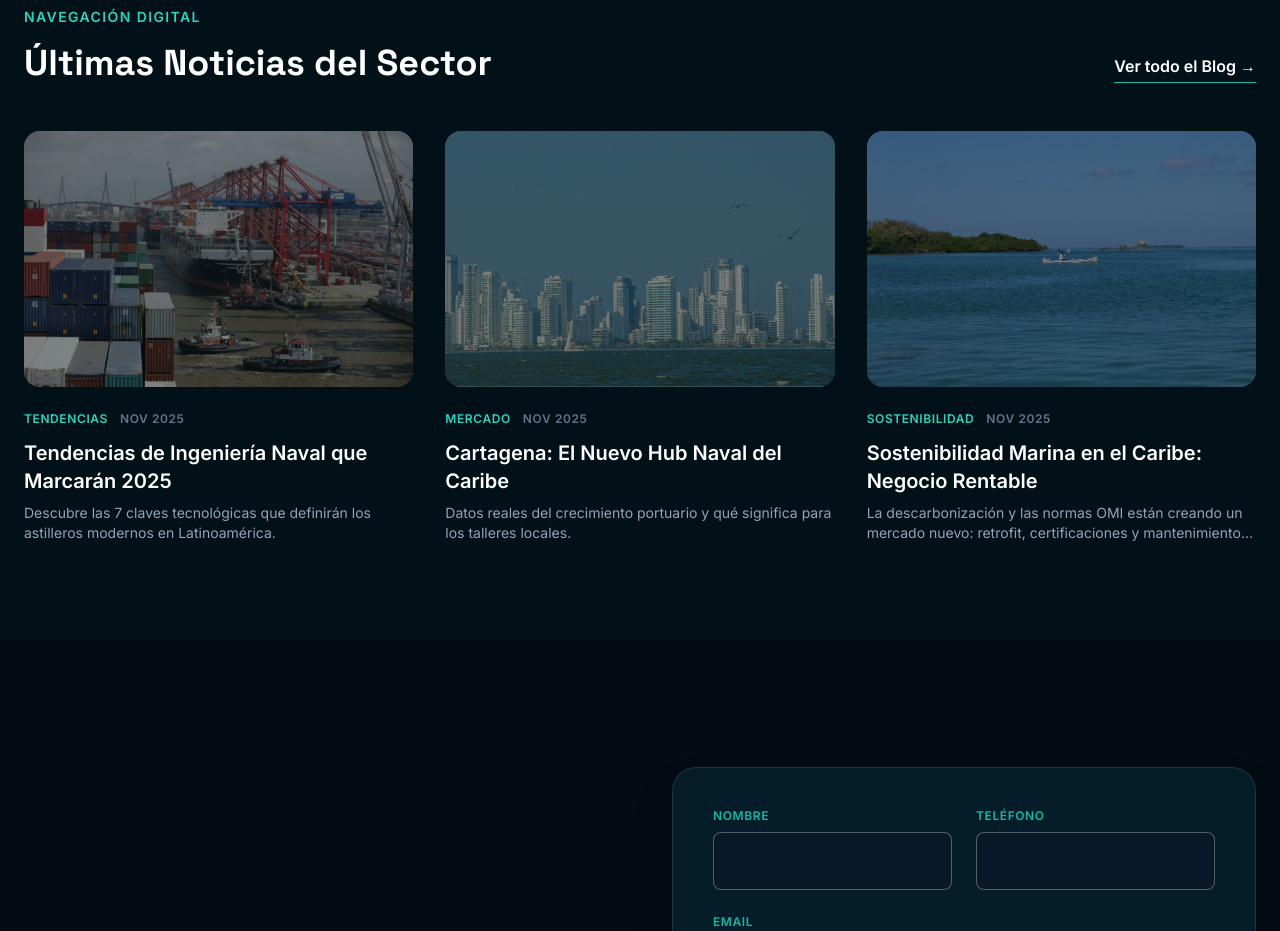
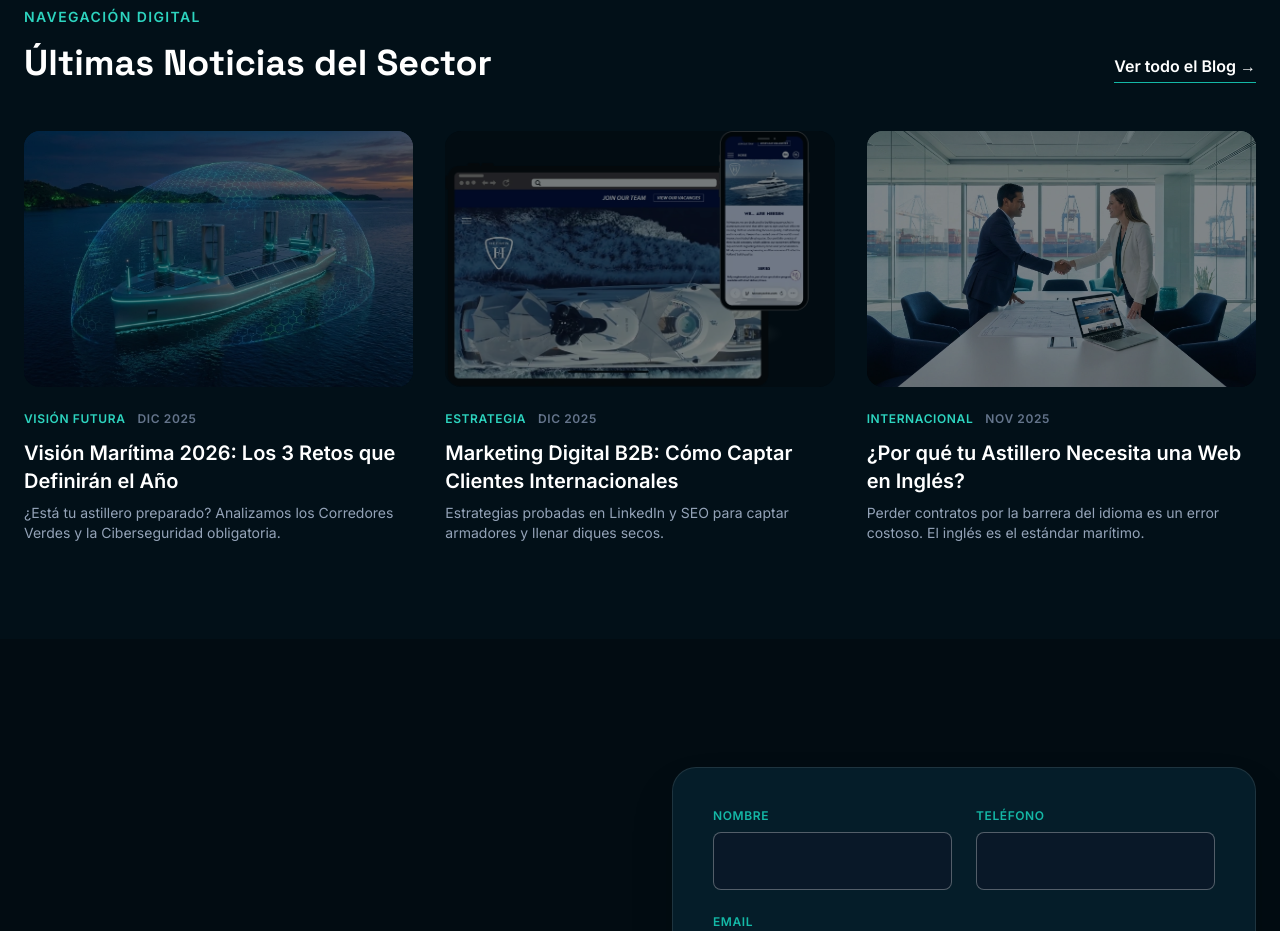
Before and after one commit to frankmercadopeerez-glitch/marinetech-studio, a plain HTML site: page index.html in a window 1280 px wide. Shown: the part 4020-4951 px from the top of the page. Drawn offline with nearby package versions, Linux system fonts and the light colour scheme.

Commit message:
cambios en la pagina principal

```diff
--- a/index.html
+++ b/index.html
@@ -1039,9 +1039,9 @@
         </div>
 
         <div class="grid md:grid-cols-3 gap-8 reveal">
-          <!-- Blog Card 1 (ENLAZADO Y ACTUALIZADO WEBP) -->
+          <!-- Blog Card 1: Visión 2026 (NUEVO) -->
           <a
-            href="blog/tendencias-ingenieria-naval-2025/"
+            href="blog/vision-maritima-2026/"
             class="group block hover-trigger"
           >
             <div
@@ -1052,34 +1052,34 @@
               ></div>
               <!-- IMAGEN OPTIMIZADA: WebP + Lazy Loading -->
               <img
-                src="images/blog1.webp"
-                alt="Tendencias Ingeniería Naval 2025"
+                src="images/blog8.webp"
+                alt="Visión Marítima 2026"
                 class="w-full h-full object-cover transform group-hover:scale-110 transition duration-700"
                 width="400"
                 height="300"
                 loading="lazy"
+                onerror="this.style.display='none'"
               />
             </div>
             <div
               class="flex gap-3 text-xs font-bold uppercase tracking-wider mb-3"
             >
-              <span class="text-teal-400">Tendencias</span>
-              <span class="text-slate-500">Nov 2025</span>
+              <span class="text-teal-400">Visión Futura</span>
+              <span class="text-slate-500">Dic 2025</span>
             </div>
             <h3
               class="text-xl font-bold text-white mb-2 group-hover:text-teal-400 transition"
             >
-              Tendencias de Ingeniería Naval que Marcarán 2025
+              Visión Marítima 2026: Los 3 Retos que Definirán el Año
             </h3>
             <p class="text-slate-400 text-sm line-clamp-2">
-              Descubre las 7 claves tecnológicas que definirán los astilleros
-              modernos en Latinoamérica.
+              ¿Está tu astillero preparado? Analizamos los Corredores Verdes y la Ciberseguridad obligatoria.
             </p>
           </a>
 
-          <!-- Blog Card 2 (Enlace Corregido y WebP) -->
+          <!-- Blog Card 2: Estrategia B2B (NUEVO) -->
           <a
-            href="blog/cartagena-hub-naval-caribe-2025/"
+            href="blog/marketing-digital-b2b-astilleros/"
             class="group block hover-trigger"
           >
             <div
@@ -1089,34 +1089,34 @@
                 class="absolute inset-0 bg-navy-900/50 group-hover:bg-transparent transition z-10"
               ></div>
               <img
-                src="images/blog2.webp"
-                alt="Cartagena Hub Naval"
+                src="images/proyecto12.webp"
+                alt="Marketing B2B Astilleros"
                 class="w-full h-full object-cover transform group-hover:scale-110 transition duration-700"
                 width="400"
                 height="300"
                 loading="lazy"
+                onerror="this.style.display='none'"
               />
             </div>
             <div
               class="flex gap-3 text-xs font-bold uppercase tracking-wider mb-3"
             >
-              <span class="text-teal-400">Mercado</span>
-              <span class="text-slate-500">Nov 2025</span>
+              <span class="text-teal-400">Estrategia</span>
+              <span class="text-slate-500">Dic 2025</span>
             </div>
             <h3
               class="text-xl font-bold text-white mb-2 group-hover:text-teal-400 transition"
             >
-              Cartagena: El Nuevo Hub Naval del Caribe
+              Marketing Digital B2B: Cómo Captar Clientes Internacionales
             </h3>
             <p class="text-slate-400 text-sm line-clamp-2">
-              Datos reales del crecimiento portuario y qué significa para los
-              talleres locales.
+              Estrategias probadas en LinkedIn y SEO para captar armadores y llenar diques secos.
             </p>
           </a>
 
-          <!-- Blog Card 3 (Enlace Corregido y WebP) -->
+          <!-- Blog Card 3: Web en Inglés (NUEVO) -->
           <a
-            href="blog/sostenibilidad-marina-caribe-negocio-rentable/"
+            href="blog/web-ingles-astilleros/"
             class="group block hover-trigger"
           >
             <div
@@ -1126,40 +1126,33 @@
                 class="absolute inset-0 bg-navy-900/50 group-hover:bg-transparent transition z-10"
               ></div>
               <img
-                src="images/blog3.webp"
-                alt="Sostenibilidad Marina Caribe"
+                src="images/blog6.webp"
+                alt="Web en Inglés Astilleros"
                 class="w-full h-full object-cover transform group-hover:scale-110 transition duration-700"
                 width="400"
                 height="300"
                 loading="lazy"
+                onerror="this.style.display='none'"
               />
             </div>
             <div
               class="flex gap-3 text-xs font-bold uppercase tracking-wider mb-3"
             >
-              <span class="text-teal-400">Sostenibilidad</span>
+              <span class="text-teal-400">Internacional</span>
               <span class="text-slate-500">Nov 2025</span>
             </div>
             <h3
               class="text-xl font-bold text-white mb-2 group-hover:text-teal-400 transition"
             >
-              Sostenibilidad Marina en el Caribe: Negocio Rentable
+              ¿Por qué tu Astillero Necesita una Web en Inglés?
             </h3>
             <p class="text-slate-400 text-sm line-clamp-2">
-              La descarbonización y las normas OMI están creando un mercado
-              nuevo: retrofit, certificaciones y mantenimiento ambiental.
+              Perder contratos por la barrera del idioma es un error costoso. El inglés es el estándar marítimo.
             </p>
           </a>
         </div>
 
         <div class="mt-8 text-center md:hidden">
-          <a
-            href="blog/index.html"
-            class="text-white font-bold border-b border-teal-500 pb-1"
-            >Ver todo el Blog →</a
-          >
-        </div>
-      </div>
     </section>
 
     <!-- FORMULARIO DE CONTACTO (Accesible) -->
```
